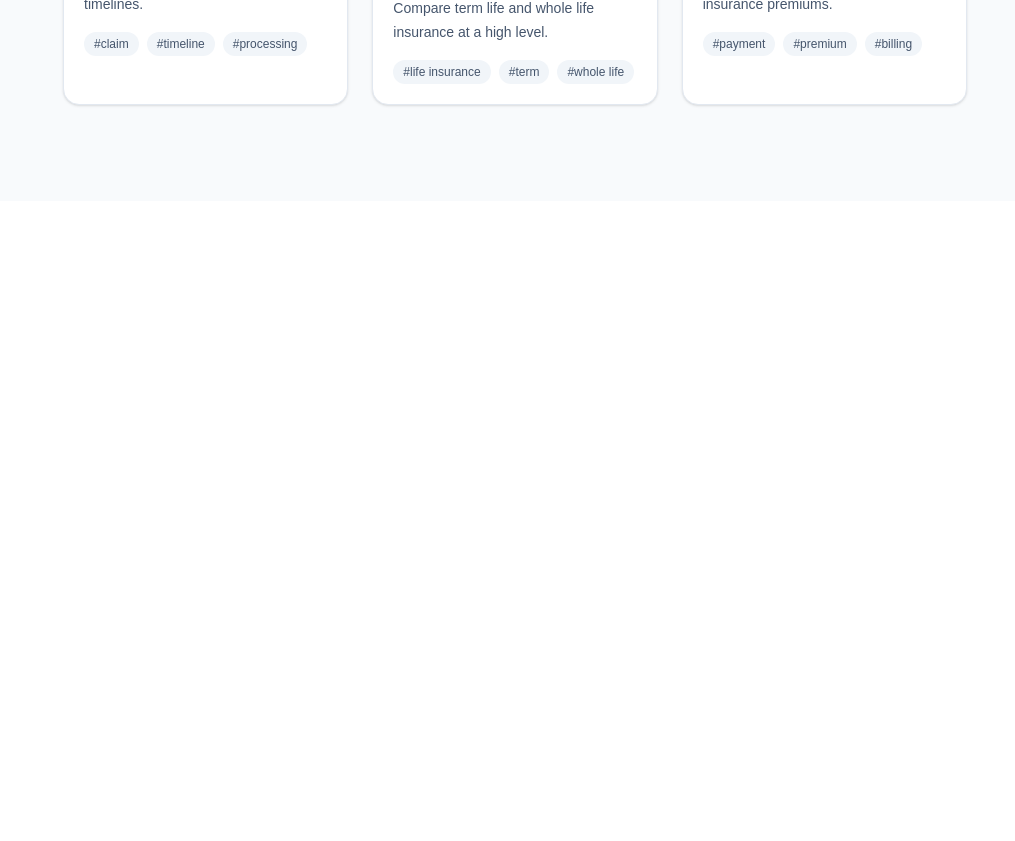
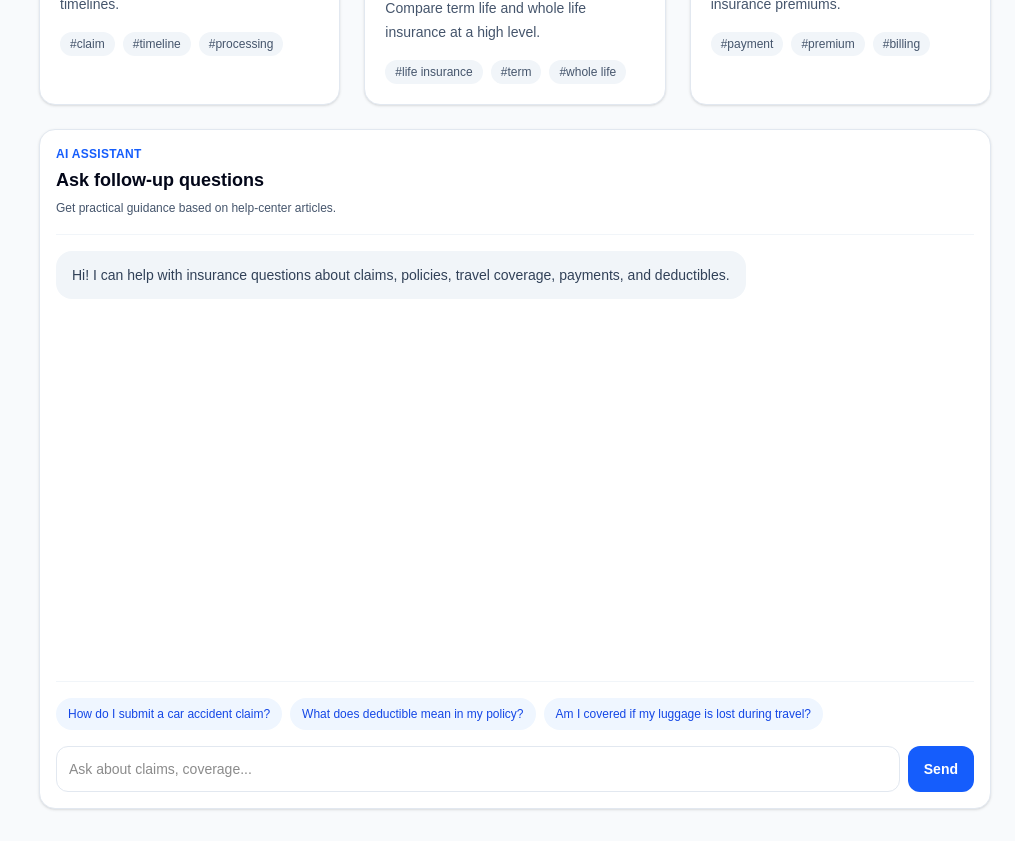
Before and after one commit to iamsudhanshu-dev/ai-insurance-help-center, a Next.js app: page / in a window 1280 px wide. Shown: the part 1160-2001 px from the top of the page, without its empty margins (265-1280 px from the left). Before the commit the page ends 1361 px from the top, so only its background shows below. Built offline with nearby package versions, Linux system fonts and the light colour scheme.

Commit message:
Implemented ai chat section

```diff
--- a/app/page.tsx
+++ b/app/page.tsx
@@ -4,8 +4,9 @@ import { useState } from "react";
 import Header from "@/components/layout/header";
 import Sidebar from "@/components/layout/sidebar";
 import Banner from "@/components/help-center/Banner";
+import PopularQuestions from "@/components/help-center/popular-questions";
 import HelpCenterList from "@/components/help-center/help-center-list";
-import PopularQuestions from "@/components/help-center/popular-questions";
+import ChatPanel from "@/components/chat/chat-panel";
 
 const Home = () => {
   const [selectedCategory, setSelectedCategory] = useState("All");
@@ -15,9 +16,13 @@ const Home = () => {
     <main className="min-h-screen bg-slate-50">
       <Header />
 
-      <div className="mx-auto flex max-w-7xl gap-6 px-6 py-8">
-        <div className="hidden lg:block">
-          <Sidebar selected={selectedCategory} onChange={setSelectedCategory} />
+      <div className="mx-auto max-w-7xl px-6 py-8">
+        <div className="flex gap-6">
+          <div className="hidden w-64 shrink-0 lg:block">
+            <Sidebar
+              selected={selectedCategory}
+              onChange={setSelectedCategory}
+            />
           </div>
 
           <div className="min-w-0 flex-1 space-y-6">
@@ -25,11 +30,16 @@ const Home = () => {
               searchQuery={searchQuery}
               onSearchChange={setSearchQuery}
             />
+
             <PopularQuestions onSelect={(q) => setSearchQuery(q)} />
+
             <HelpCenterList
               selectedCategory={selectedCategory}
               searchQuery={searchQuery}
             />
+
+            <ChatPanel />
+          </div>
         </div>
       </div>
     </main>
--- /dev/null
+++ b/components/chat/chat-panel.tsx
@@ -0,0 +1,118 @@
+"use client";
+
+import { useState } from "react";
+import { starterQuestions, type ChatMessage } from "./chat-types";
+
+const ChatPanel = () => {
+  const [messages, setMessages] = useState<ChatMessage[]>([
+    {
+      id: "welcome",
+      role: "assistant",
+      content:
+        "Hi! I can help with insurance questions about claims, policies, travel coverage, payments, and deductibles.",
+    }
+  ]);
+
+  const [input, setInput] = useState("");
+
+  const handleSend = (question?: string) => {
+    const userQuestion = (question || input).trim();
+
+    if (!userQuestion) return;
+
+    const userMessage: ChatMessage = {
+      id: crypto.randomUUID(),
+      role: "user",
+      content: userQuestion,
+    };
+
+    const assistantMessage: ChatMessage = {
+      id: crypto.randomUUID(),
+      role: "assistant",
+      content:
+        "AI response will be connected in the next step. For now, this confirms the chat UI is working.",
+    };
+
+    setMessages((currentMessages) => [
+      ...currentMessages,
+      userMessage,
+      assistantMessage
+    ]);
+
+    setInput("");
+  };
+
+  return (
+    <section className="flex h-[calc(100vh-120px)] flex-col rounded-2xl border border-slate-200 bg-white p-4 shadow-sm">
+      <div className="border-b border-slate-100 pb-4">
+        <p className="text-xs font-semibold uppercase tracking-wide text-blue-600">
+          AI Assistant
+        </p>
+
+        <h2 className="mt-1 text-lg font-bold text-slate-950">
+          Ask follow-up questions
+        </h2>
+
+        <p className="mt-1 text-xs leading-5 text-slate-600">
+          Get practical guidance based on help-center articles.
+        </p>
+      </div>
+
+      <div className="mt-4 flex-1 space-y-4 overflow-y-auto pr-1">
+        {messages.map((message) => (
+          <div
+            key={message.id}
+            className={`flex ${
+              message.role === "user" ? "justify-end" : "justify-start"
+            }`}
+          >
+            <div
+              className={`max-w-[85%] rounded-2xl px-4 py-3 text-sm leading-6 ${
+                message.role === "user"
+                  ? "bg-blue-600 text-white"
+                  : "bg-slate-100 text-slate-700"
+              }`}
+            >
+              {message.content}
+            </div>
+          </div>
+        ))}
+      </div>
+
+      <div className="mt-4 flex flex-wrap gap-2 border-t border-slate-100 pt-4">
+        {starterQuestions.slice(0, 3).map((question) => (
+          <button
+            key={question}
+            onClick={() => handleSend(question)}
+            className="rounded-full bg-blue-50 px-3 py-2 text-left text-xs font-medium text-blue-700 hover:bg-blue-100"
+          >
+            {question}
+          </button>
+        ))}
+      </div>
+
+      <div className="mt-4 flex gap-2">
+        <input
+          value={input}
+          onChange={(event) => setInput(event.target.value)}
+          onKeyDown={(event) => {
+            if (event.key === "Enter") {
+              handleSend();
+            }
+          }}
+          placeholder="Ask about claims, coverage..."
+          className="min-w-0 flex-1 rounded-xl border border-slate-200 px-3 py-3 text-sm outline-none focus:border-blue-500 focus:ring-4 focus:ring-blue-100"
+        />
+
+        <button
+          onClick={() => handleSend()}
+          className="rounded-xl bg-blue-600 px-4 py-3 text-sm font-semibold text-white hover:bg-blue-700"
+        >
+          Send
+        </button>
+      </div>
+    </section>
+  );
+};
+
+export default ChatPanel;
--- a/components/help-center/help-center-list.tsx
+++ b/components/help-center/help-center-list.tsx
@@ -32,7 +32,7 @@ const HelpCenterList = ({ selectedCategory, searchQuery }: Props) => {
   });
 
   return (
-    <section className="mx-auto max-w-6xl px-6 pb-16">
+    <section className="mx-auto max-w-6xl">
       <div className="mb-4 flex items-center justify-between">
         <div>
           <p className="text-sm font-semibold text-blue-600">Browse articles</p>
```
Also changed, not shown: 1 other file (tests, documents, lock files or other folders). Lines whose indentation alone changed are shown as unchanged.
